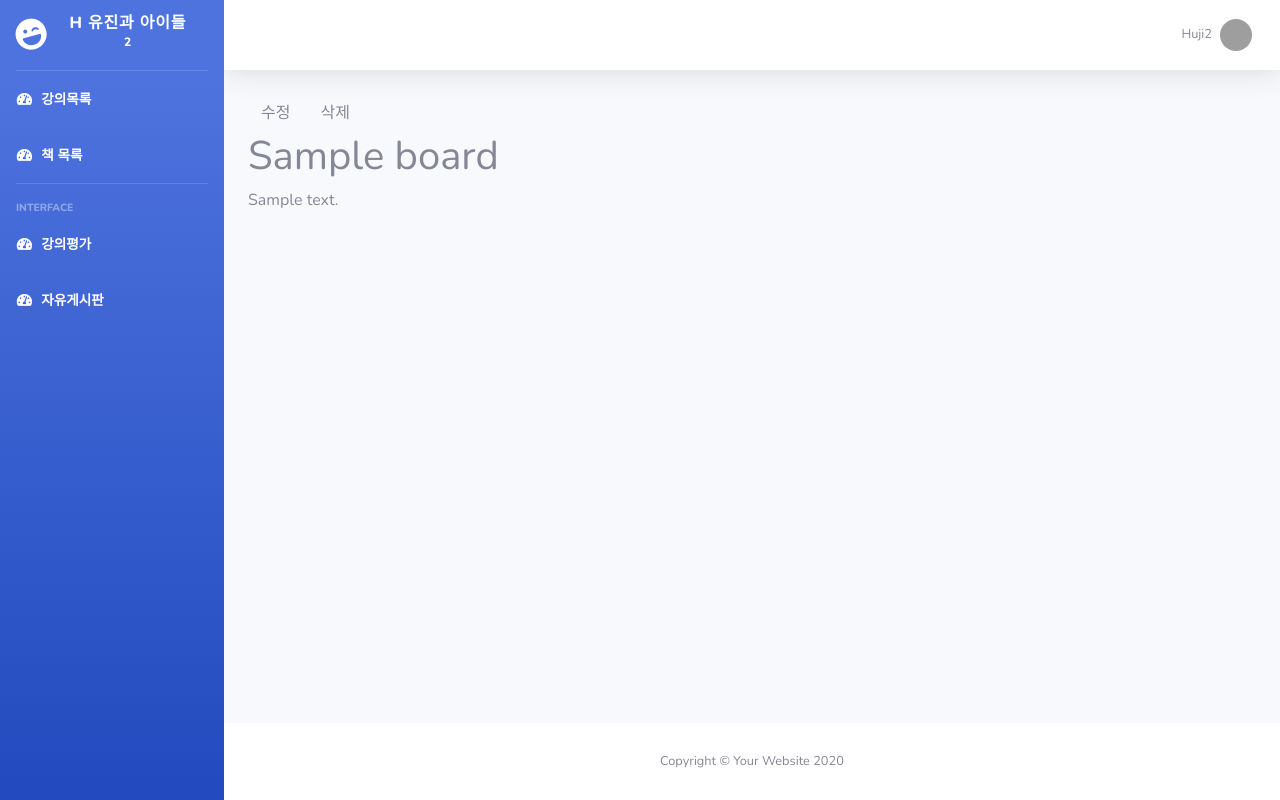
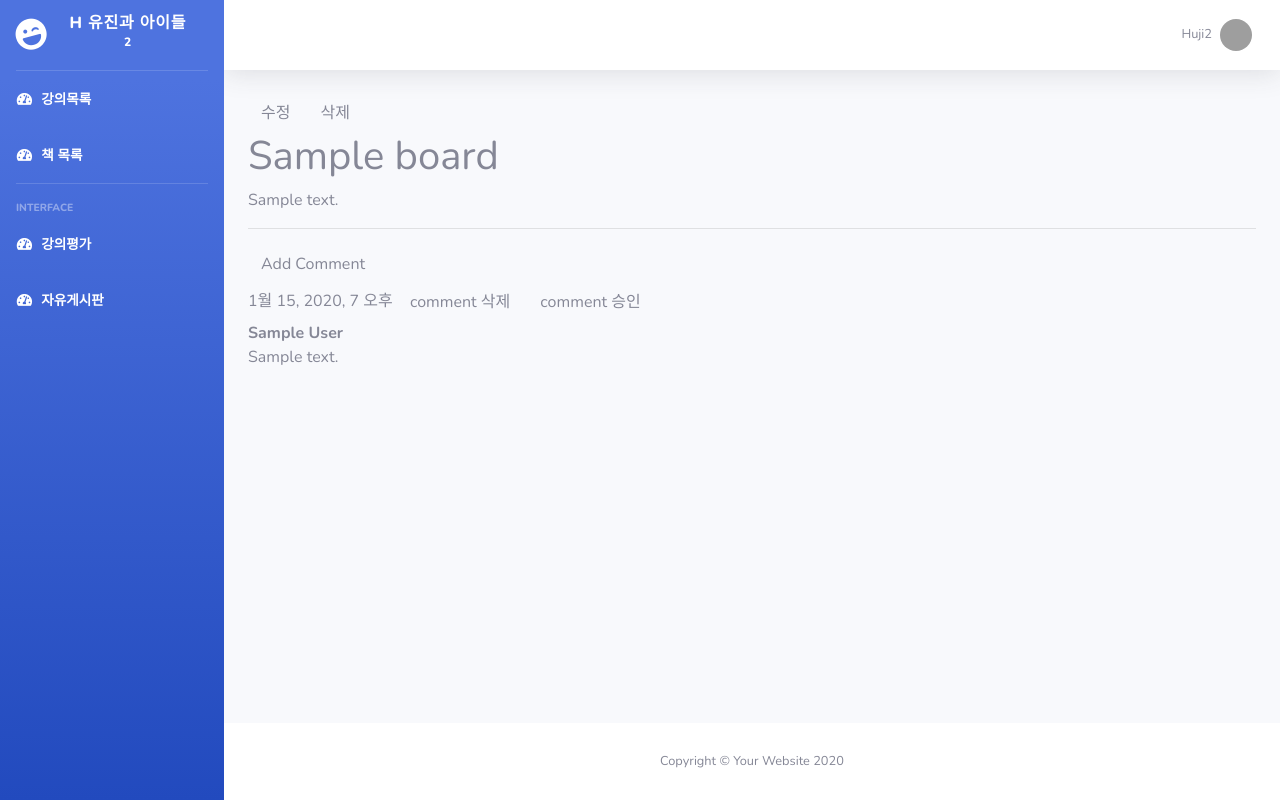
Before and after one commit to coconutstd/lecture_review_site, a Django app: page /board/1/ in a window 1280 px wide. Run offline with Django 3.2, Linux system fonts and the light colour scheme; tables that the repository leaves empty hold one stand-in row (values such as "Sample post"); some libraries are stand-ins or nearby versions; grey boxes are pictures that could not be loaded.

Commit message:
#2 게시판 완성_1

```diff
--- a/board/models.py
+++ b/board/models.py
@@ -13,6 +13,9 @@ class Post_board(models.Model):
     # 게시일자
     published_date = models.DateTimeField(blank=True, null=True)
 
+
+    def approved_comments(self):
+        return self.comments.filter(approved_comment=True)
     # 게시일자에 현재날짜시간을 대입해주는 함수
     def publish(self):
         self.published_date = timezone.now()
@@ -21,10 +24,6 @@ class Post_board(models.Model):
     # 객체주소 대신 글 제목을 반환해주는 toString() 함수
     def __str__(self):  # 객체를 문자열로 표현
         return self.title
-
-    # 승인된 comments 만 반환해 주는 함수
-    def approved_comments(self):
-        return self.comments.filter(approved_comment=True)
 
 
 # Post 에 달리는 댓글 comment 클래스
@@ -47,3 +46,7 @@ class Comment(models.Model):
 
     def __str__(self):
         return self.text
+
+    # 승인된 comments 만 반환해 주는 함수
+    def approved_comments(self):
+        return self.comments.filter(approved_comment=True)
--- a/board/templates/board/board_detail.html
+++ b/board/templates/board/board_detail.html
@@ -17,4 +17,29 @@
             <h1>{{ board_detail.title }}</h1>
             <p>{{ board_detail.text|linebreaksbr }}</p>
     </div>
+
+    <hr>
+        <a class ="btn btn-default" href="{% url 'add_comment_to_board' pk=board_detail.pk %}">Add Comment</a>
+        {% for comment in board_detail.comments.all %}
+            <div class= "comment">
+                <div class="date">
+                    {{comment.created_date }}
+{#                    {% if not comment.approved_comment %}#}
+                    <a class="btn btn-default"
+                            href="{% url 'comment_remove'  pk=comment.pk %}">
+                        <span class="glyphicon glyphicon-remove ">comment 삭제</span>
+                    </a>
+                     <a class="btn btn-default"
+                                href="{% url 'comment_approve'  pk=comment.pk %}">
+                            <span class="glyphicon glyphicon-ok ">comment 승인</span>
+                        </a>
+{#                    {% endif %}#}
+                </div>
+                <strong>{{comment.author}}</strong>
+                <p>{{comment.text|linebreaksbr}}</p>
+            </div>
+        {% empty %}
+            <p>No comments here yet: </p>
+{% endfor %}
+
 {% endblock %}
--- a/board/urls.py
+++ b/board/urls.py
@@ -9,4 +9,7 @@ urlpatterns = [
     path('board/new/', views.board_new, name='board_new'),
     path('board/<int:pk>/edit/', views.board_edit, name='board_edit'),
     path('board/<int:pk>/remove/', views.board_remove, name='board_remove'),
+    path('board/<int:pk>/comment/', views.add_comment_to_board, name='add_comment_to_board'),
+    path('comment/<int:pk>/approve/', views.comment_approve, name='comment_approve'),
+    path('comment/<int:pk>/remove/', views.comment_remove, name='comment_remove'),
 ]
--- a/board/views.py
+++ b/board/views.py
@@ -4,6 +4,38 @@ from django.contrib.auth.models import User
 from .models import Post_board, Comment
 from .forms import  PostForm, CommentModelForm, PostModelForm
 # Create your views here.
+
+# comment 승인
+def comment_approve(request, pk):
+    comment = get_object_or_404(Comment, pk=pk)
+    comment.approve()
+    return redirect('board_detail', pk=comment.postboard.pk)
+
+# comment 삭제
+def comment_remove(request, pk):
+    comment = get_object_or_404(Comment, pk=pk)
+    postboard_pk = comment.postboard.pk
+    comment.delete()
+    return redirect('board_detail', pk=postboard_pk)
+
+# Comment 등록
+def add_comment_to_board(request, pk):
+    postboard = get_object_or_404(Post_board, pk=pk)
+    if request.method =='POST':
+        # form 객체 생성
+        form = CommentModelForm(request.POST)
+        # form valid check
+        if form.is_valid():
+            # author, text 값이 comment 객체에 저장
+            comment = form.save(commit=False)
+            # comment 객체에 매칭되는 post id를 저장
+            comment.postboard = postboard
+            # db에 저장
+            comment.save()
+            return redirect('board_detail', pk=postboard.pk)
+    else:
+        form = CommentModelForm()
+    return render(request, 'board/add_comment_to_board.html', {'form': form})
 
 def board_remove(request, pk):
     postboard = get_object_or_404(Post_board, pk=pk)
@@ -50,7 +82,7 @@ def board_new(request):
 #post 상세 조회
 def board_detail(request, pk):
     board_detail = get_object_or_404(Post_board, pk=pk)
-    return render(request, 'board/board_detail.html', {'board_detail':board_detail})
+    return render(request, 'board/board_detail.html', {'board_detail': board_detail})
 
 
 
--- a/lecture/urls.py
+++ b/lecture/urls.py
@@ -5,5 +5,4 @@ urlpatterns = [
     path('', views.index, name='main'),
     path('lecture', views.lecture_list, name='lecture_list'),
     path('book', views.book_list, name='book_list'),
-
 ]
```
Also changed, not shown: board/templates/board/add_comment_to_board.html (added, +16 -0 lines), board/templates/board/board_list.html (+3 -4 lines).
